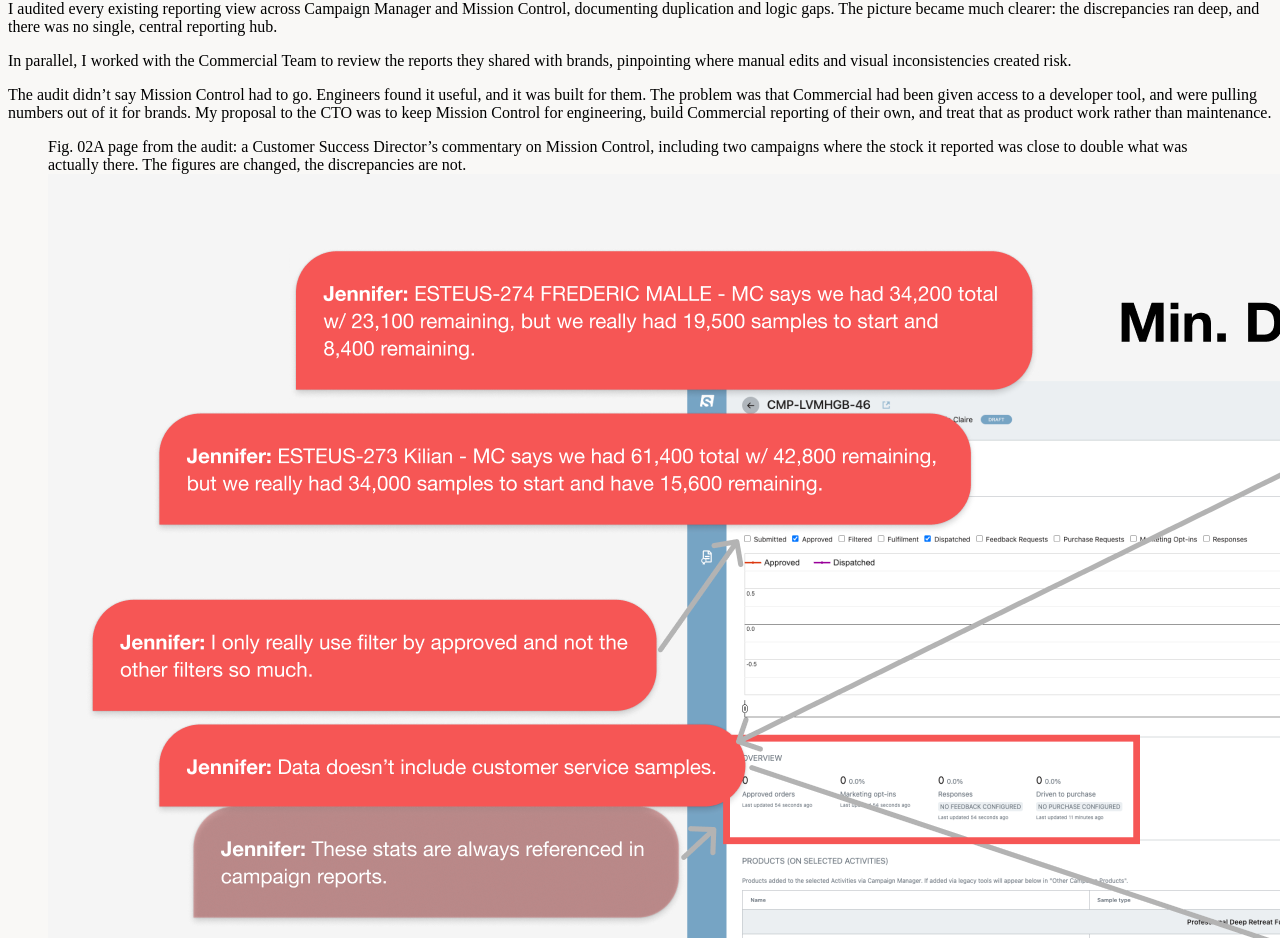
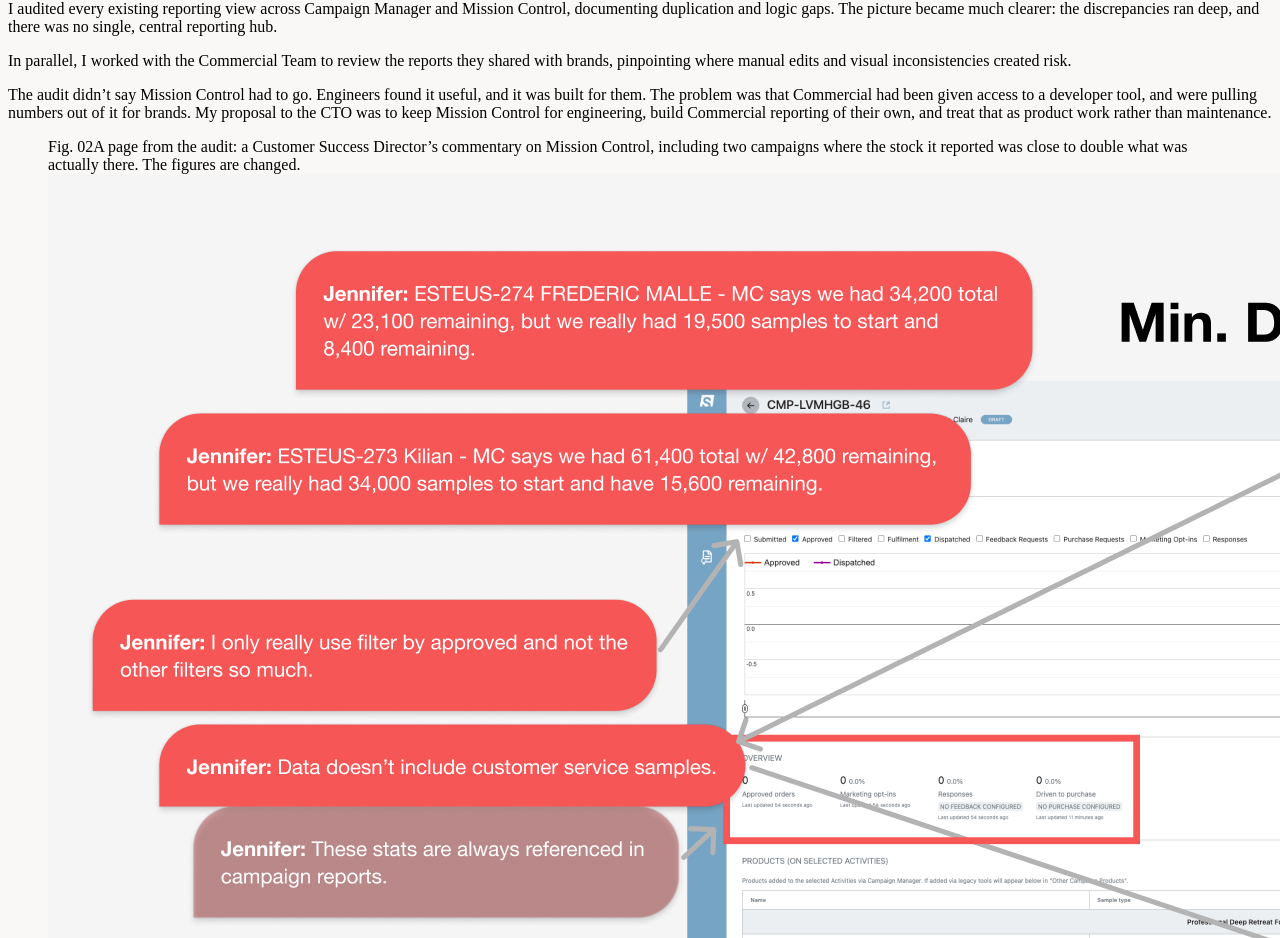
Before and after one commit to jadeparrish/portfolio, a Next.js app: page /work/reporting in a window 1280 px wide. Shown: the part 2239-3177 px from the top of the page. Built offline with nearby package versions, Linux system fonts and the light colour scheme.

Commit message:
Modify Figure caption to simplify wording
Updated the caption in the Figure component to remove the mention of discrepancies.

```diff
--- a/app/work/reporting/page.js
+++ b/app/work/reporting/page.js
@@ -242,6 +242,7 @@
                   engineering, build Commercial reporting of their own, and treat that as
                   product work rather than maintenance.
                 </p>
+              </div>
 
               {/* The artefact behind the claim the whole page rests on. The portrait
                   has been cropped out and the figures changed, with the ratio
@@ -251,11 +252,10 @@
                 n="02"
                 ratio=""
                 tint="bg-[#F9F8F6]"
-                caption="A page from the audit: a Customer Success Director&rsquo;s commentary on Mission Control, including two campaigns where the stock it reported was close to double what was actually there. The figures are changed, the discrepancies are not."
+                caption="A page from the audit: a Customer Success Director&rsquo;s commentary on Mission Control, including two campaigns where the stock it reported was close to double what was actually there. The figures are changed."
               >
                 <Image src={figAudit} alt="A page from the Mission Control audit. A Customer Success Director's comments are pinned around a screenshot of a campaign page in Mission Control. Two of them record the stock discrepancy: on one campaign the system reported 61,400 samples with 42,800 remaining when there were really 34,000 to start and 15,600 left, and on another it reported 34,200 with 23,100 remaining against 19,500 and 8,400. Her other comments say she uses only the approved filter, that the data excludes customer service samples, that these stats are the ones referenced in campaign reports, that Campaign Manager is a better place to gather top level stats, and that she cannot see what samples remain for a particular activation without going elsewhere." quality={95} placeholder="blur" className="w-full h-auto" />
               </Figure>
-              </div>
             </div>
 
             <div>
```
